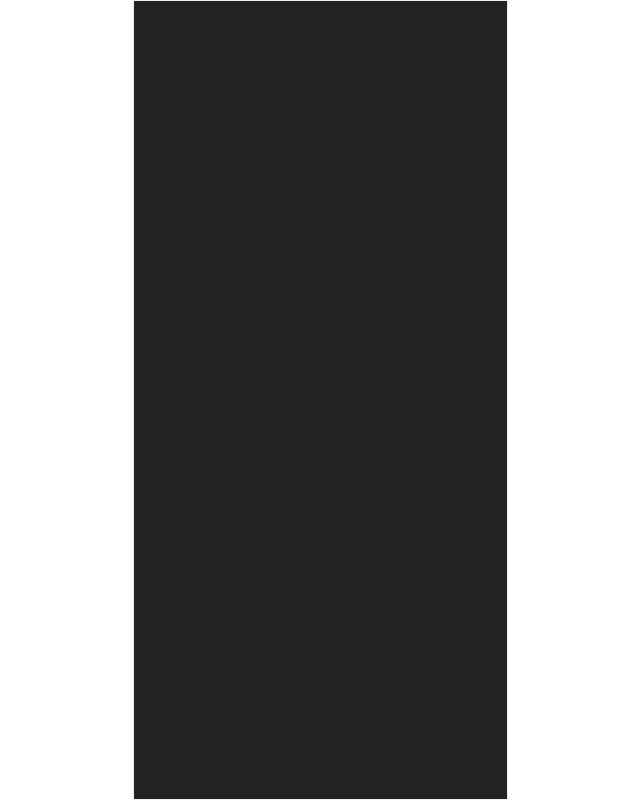
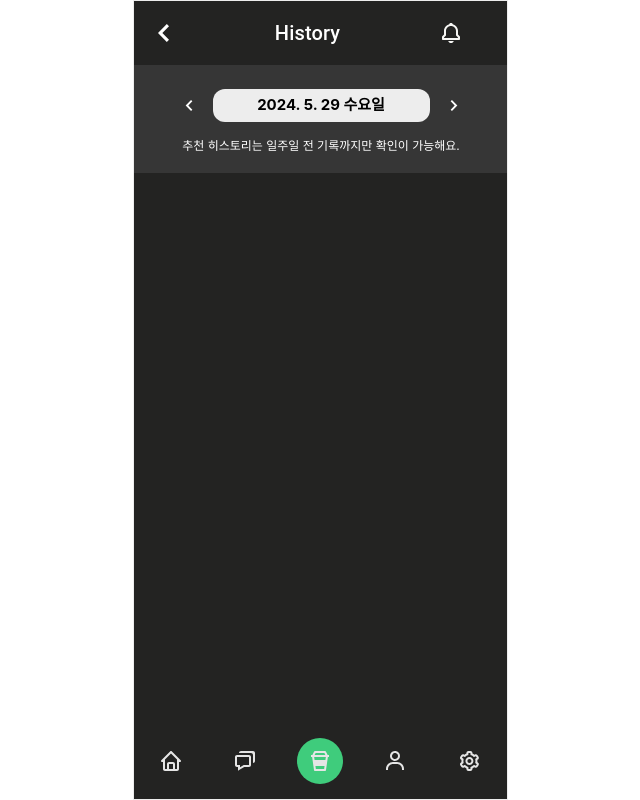
Before and after one commit to D-LINK-alpha/D-LINK-frontend, a React (Create React App) app: page /history in a window 1280 px wide. Before the commit this address had no page. Shown: the whole page, without its empty margins (320-960 px from the left). Built offline with nearby package versions, Linux system fonts and the light colour scheme.

Commit message:
Add: History 페이지 제작

```diff
--- a/src/App.js
+++ b/src/App.js
@@ -6,6 +6,7 @@ import Join from './pages/Join';
 import SignInPage from './pages/SignInPage/signInPage';
 import LandingPage from './pages/LandingPage/landingPage';
 import LoadingPage from './pages/LoadingPage/loadingPage';
+import HistoryPage from './pages/HistoryPage/historyPage';
 
 
 const App = () => {
@@ -18,6 +19,7 @@ const App = () => {
         <Route path="/signIn" element={<SignInPage />} />
         <Route path="/landing" element={<LandingPage />} />
         <Route path="/loading" element={<LoadingPage />} />
+        <Route path="/history" element={<HistoryPage />} />
       </Routes>
     </div>
   );
--- /dev/null
+++ b/src/pages/HistoryPage/historyPage.js
@@ -0,0 +1,34 @@
+import React from 'react';
+import Header from '../../components/Layout/Header';
+import Footer from '../../components/Layout/Footer';
+import { ReactComponent as BackIcon } from '../../assets/back.svg';
+
+
+const HistoryPage = () => {
+  const today = new Date();
+  const week= ["일", "월", "화", "수", "목", "금", "토"];
+  const formattedDate = `${today.getFullYear()}. ${today.getMonth() + 1}. ${today.getDate()} ${week[today.getDay()]}요일 `;
+
+  return (
+    <div className="flex flex-col h-screen">
+      <Header title="History" />
+      <div className="flex-1">
+        <div className="flex flex-col w-[375px] h-[108px] bg-[#363636] pt-[24px]">
+          <div className="flex justify-center items-center">
+            <BackIcon className="w-[8px] h-[11px] mr-[20px]"/>
+            <div className="flex flex-col justify-center w-[217px] h-[33px] rounded-[12px] bg-[#EDEDED] text-[15px] font-bold">
+              {formattedDate}
+            </div>
+            <BackIcon className="w-[8px] h-[11px] rotate-180 ml-[20px]"/>
+          </div>
+          <div className="text-[12px] text-white font-normal pt-[15px]">
+            추천 히스토리는 일주일 전 기록까지만 확인이 가능해요.
+          </div>
+        </div>
+      </div>
+      <Footer />
+    </div>
+  );
+};
+
+export default HistoryPage;
```
